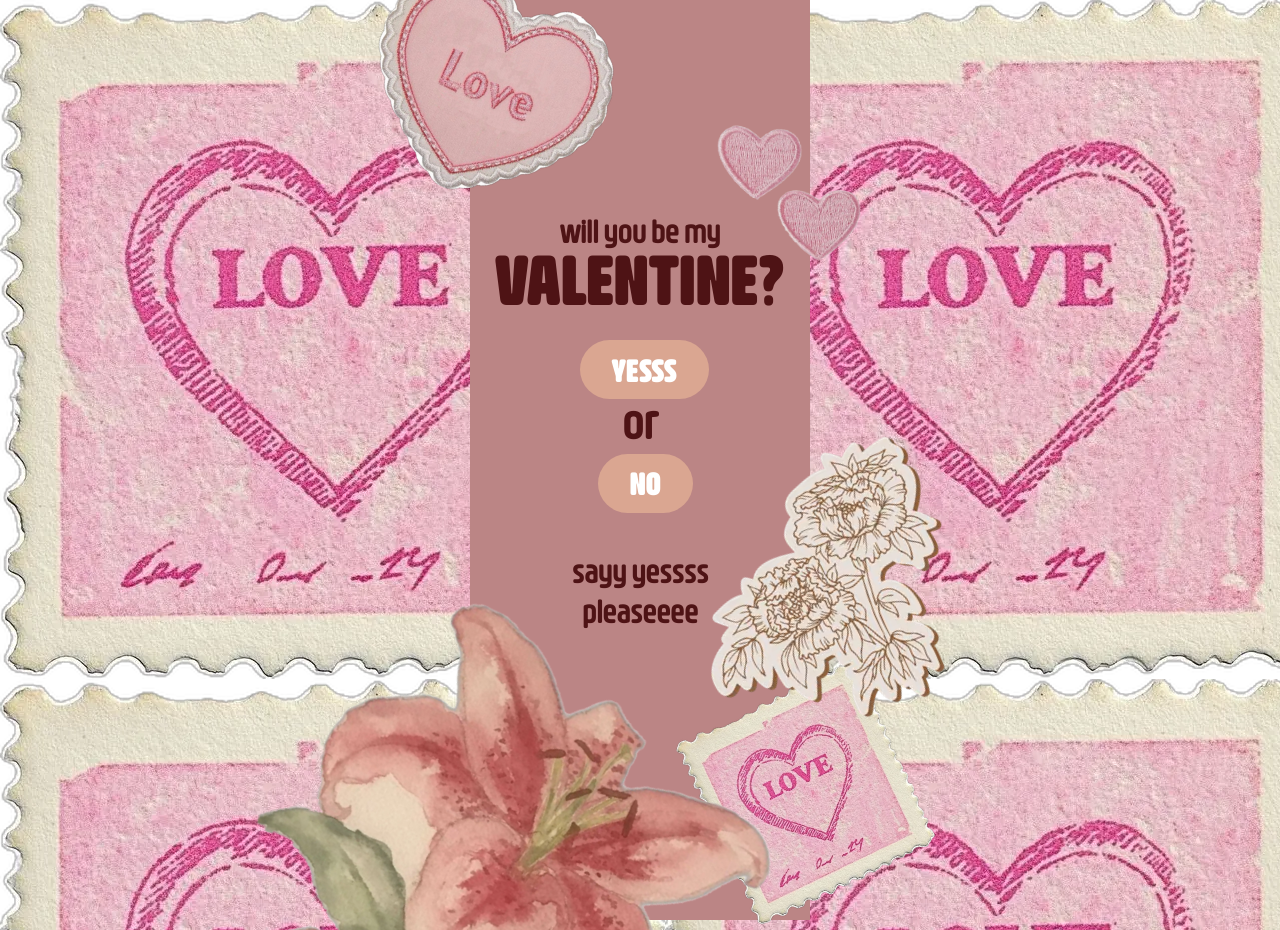
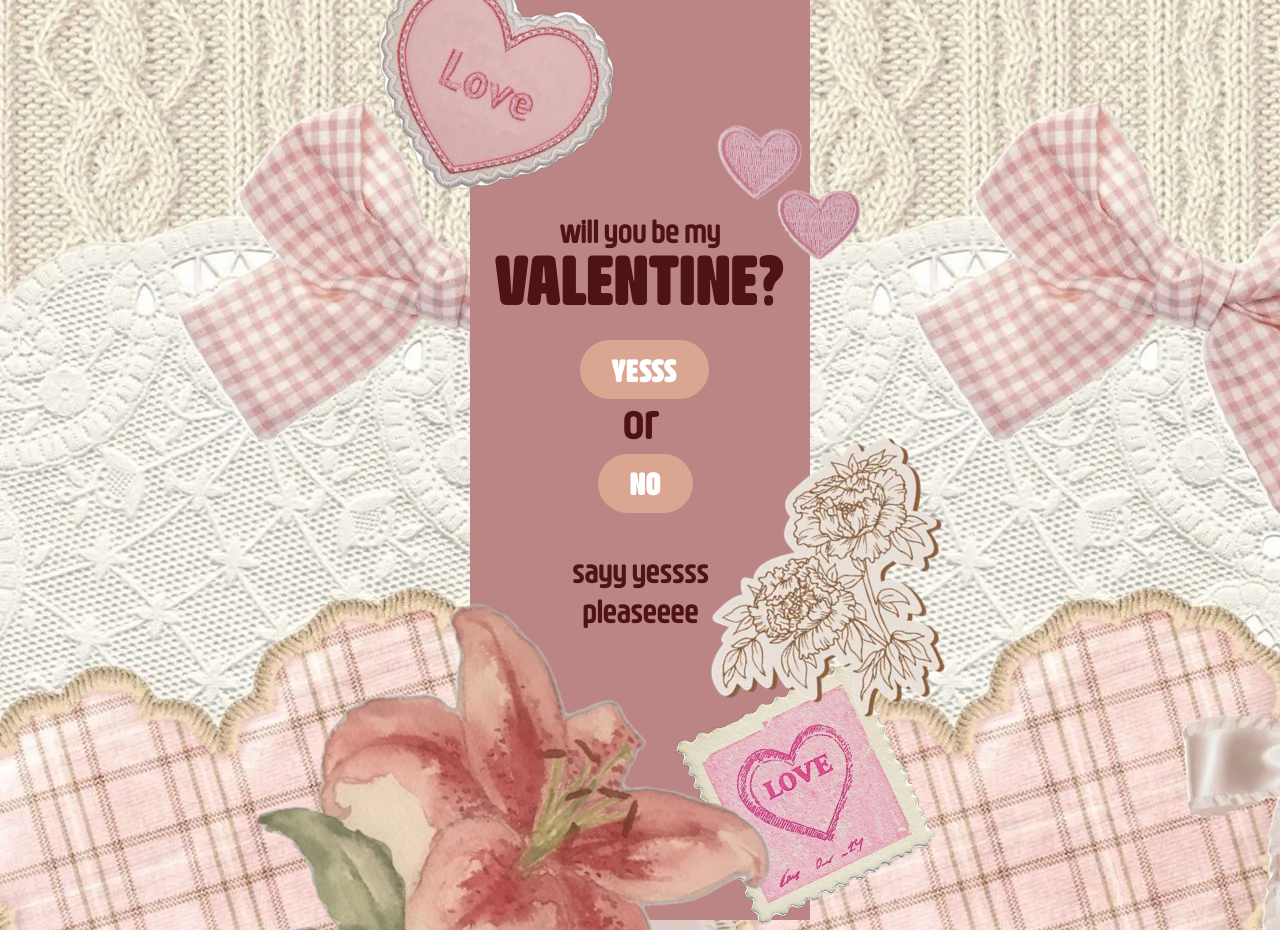
Before and after one commit to vamprog/Valentiness, a plain HTML site: page index.html in a window 1280 px wide. Shown: the top 930 px of the page. Drawn offline with Linux system fonts and the light colour scheme.

Commit message:
Update style.css

```diff
--- a/style.css
+++ b/style.css
@@ -2,7 +2,7 @@
 
 body{
     display: flex;
-    background-image: url(pics/stamp.webp);
+    background-image: url(pics/coquete_bg.webp);
     background-attachment: fixed;
     overflow: hidden;
     height: 100%;
```
